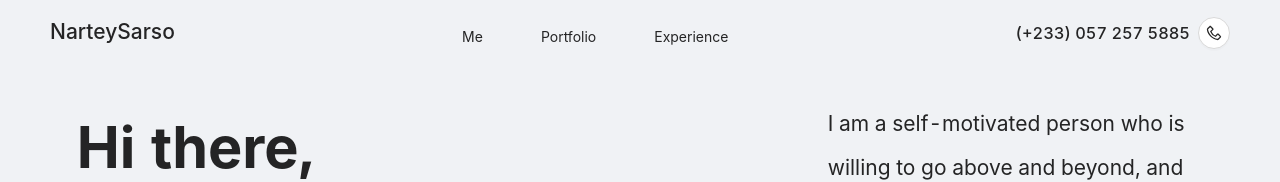
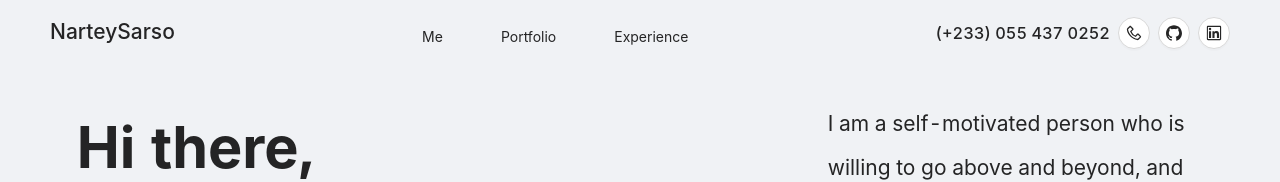
Before and after one commit to narteysarso/portfolio, a React (Create React App) app: page / in a window 1280 px wide. Shown: the top 182 px of the page. Built offline with nearby package versions, Linux system fonts and the light colour scheme.

Commit message:
update socials

```diff
--- a/src/components/Navbar.jsx
+++ b/src/components/Navbar.jsx
@@ -1,4 +1,4 @@
-import { MenuOutlined, PhoneOutlined } from "@ant-design/icons";
+import { GithubOutlined, LinkedinOutlined, MenuOutlined, PhoneOutlined } from "@ant-design/icons";
 import { Menu, Row, Col, Button, Space, Dropdown } from "antd";
 
 export function Navbar() {
@@ -13,8 +13,10 @@ export function Navbar() {
                         <Button ghost type="text" shape="round" href="#experience">Experience</Button>
                     </Space>
                     <Space align="middle">
-                        <h3> (+233) 057 257 5885</h3>
+                    <h3> (+233) 055 437 0252</h3>
                         <Button shape="circle" icon={<PhoneOutlined rotate={90} />} />
+                        <Button shape="circle" href="https://github.com/narteysarso" target="_blank" rel="noreferrer" icon={<GithubOutlined />} />
+                        <Button shape="circle" href="https://linkedin.com/in/narteykodjosarso" target="_blank" rel="noreferrer" icon={<LinkedinOutlined />} />
                     </Space>
                 </Row>
             </Col>
```
